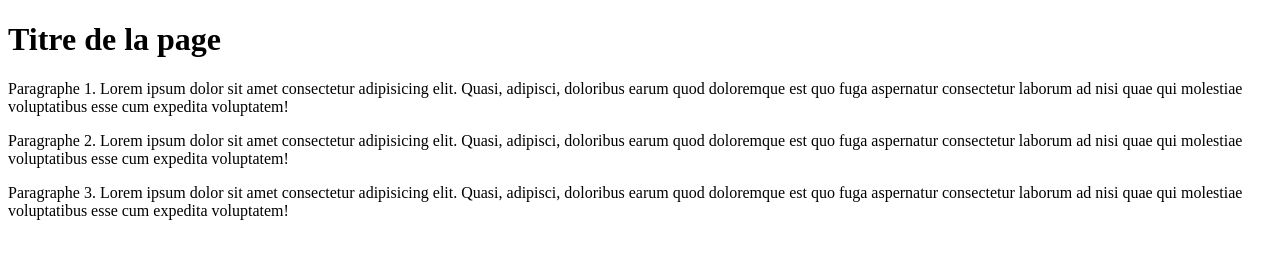
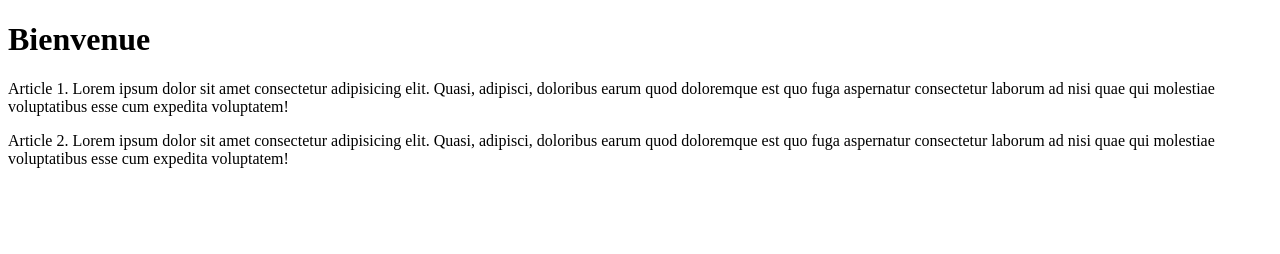
Before and after one commit to JoelOrdax/MonDepotGit, a plain HTML site: page index.html in a window 1280 px wide. Drawn offline with Linux system fonts and the light colour scheme.

Commit message:
mise a jour de index.html

```diff
--- a/index.html
+++ b/index.html
@@ -4,12 +4,11 @@
     <meta charset="UTF-8">
     <meta http-equiv="X-UA-Compatible" content="IE=edge">
     <meta name="viewport" content="width=device-width, initial-scale=1.0">
-    <title>Document</title>
+    <title>Tuto Git</title>
 </head>
 <body>
-    <h1>Titre de la page</h1>
-    <p>Paragraphe 1. Lorem ipsum dolor sit amet consectetur adipisicing elit. Quasi, adipisci, doloribus earum quod doloremque est quo fuga aspernatur consectetur laborum ad nisi quae qui molestiae voluptatibus esse cum expedita voluptatem!</p>
-    <p>Paragraphe 2. Lorem ipsum dolor sit amet consectetur adipisicing elit. Quasi, adipisci, doloribus earum quod doloremque est quo fuga aspernatur consectetur laborum ad nisi quae qui molestiae voluptatibus esse cum expedita voluptatem!</p>
-    <p>Paragraphe 3. Lorem ipsum dolor sit amet consectetur adipisicing elit. Quasi, adipisci, doloribus earum quod doloremque est quo fuga aspernatur consectetur laborum ad nisi quae qui molestiae voluptatibus esse cum expedita voluptatem!</p>
+    <h1>Bienvenue</h1>
+    <p>Article 1. Lorem ipsum dolor sit amet consectetur adipisicing elit. Quasi, adipisci, doloribus earum quod doloremque est quo fuga aspernatur consectetur laborum ad nisi quae qui molestiae voluptatibus esse cum expedita voluptatem!</p>
+    <p>Article 2. Lorem ipsum dolor sit amet consectetur adipisicing elit. Quasi, adipisci, doloribus earum quod doloremque est quo fuga aspernatur consectetur laborum ad nisi quae qui molestiae voluptatibus esse cum expedita voluptatem!</p>
 </body>
 </html>
```
